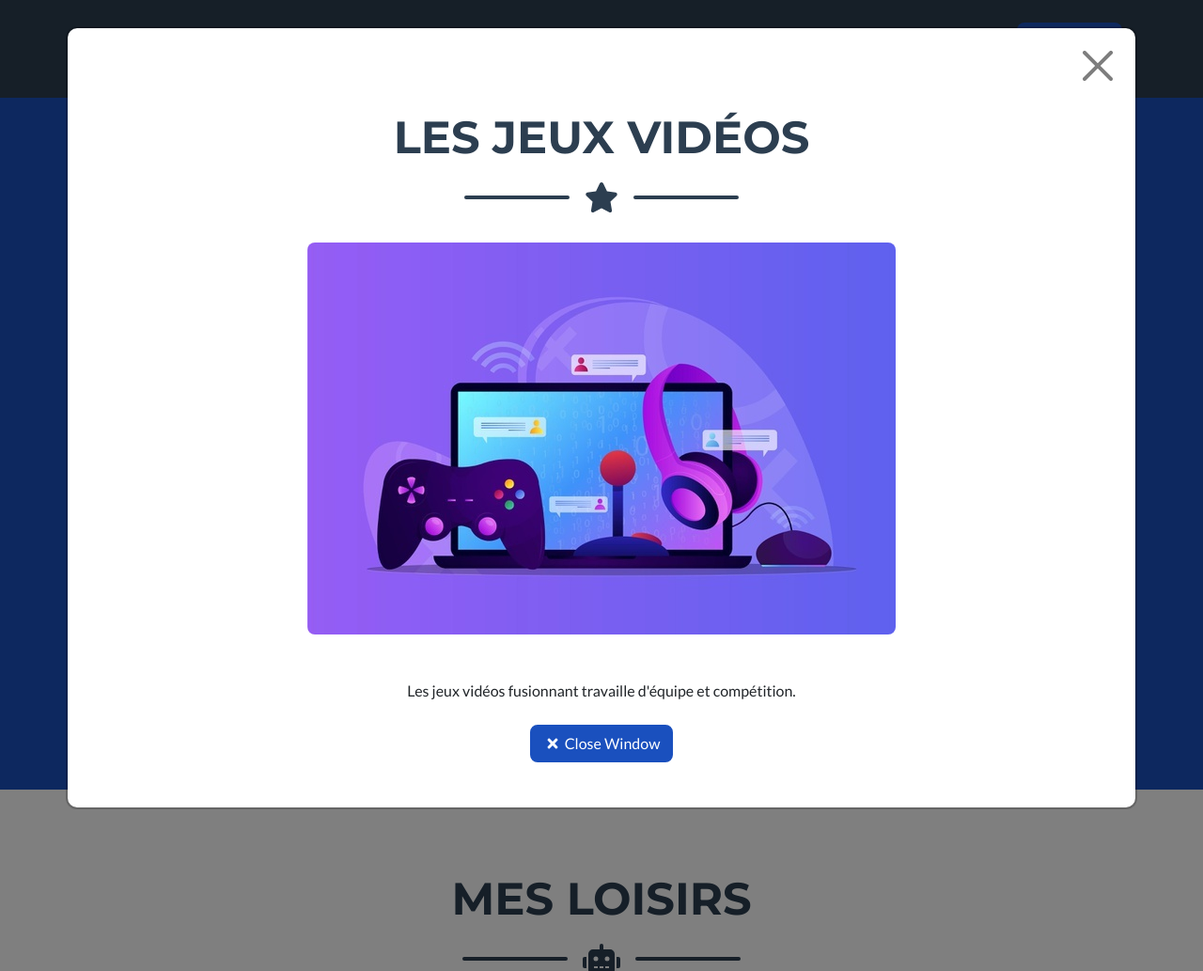
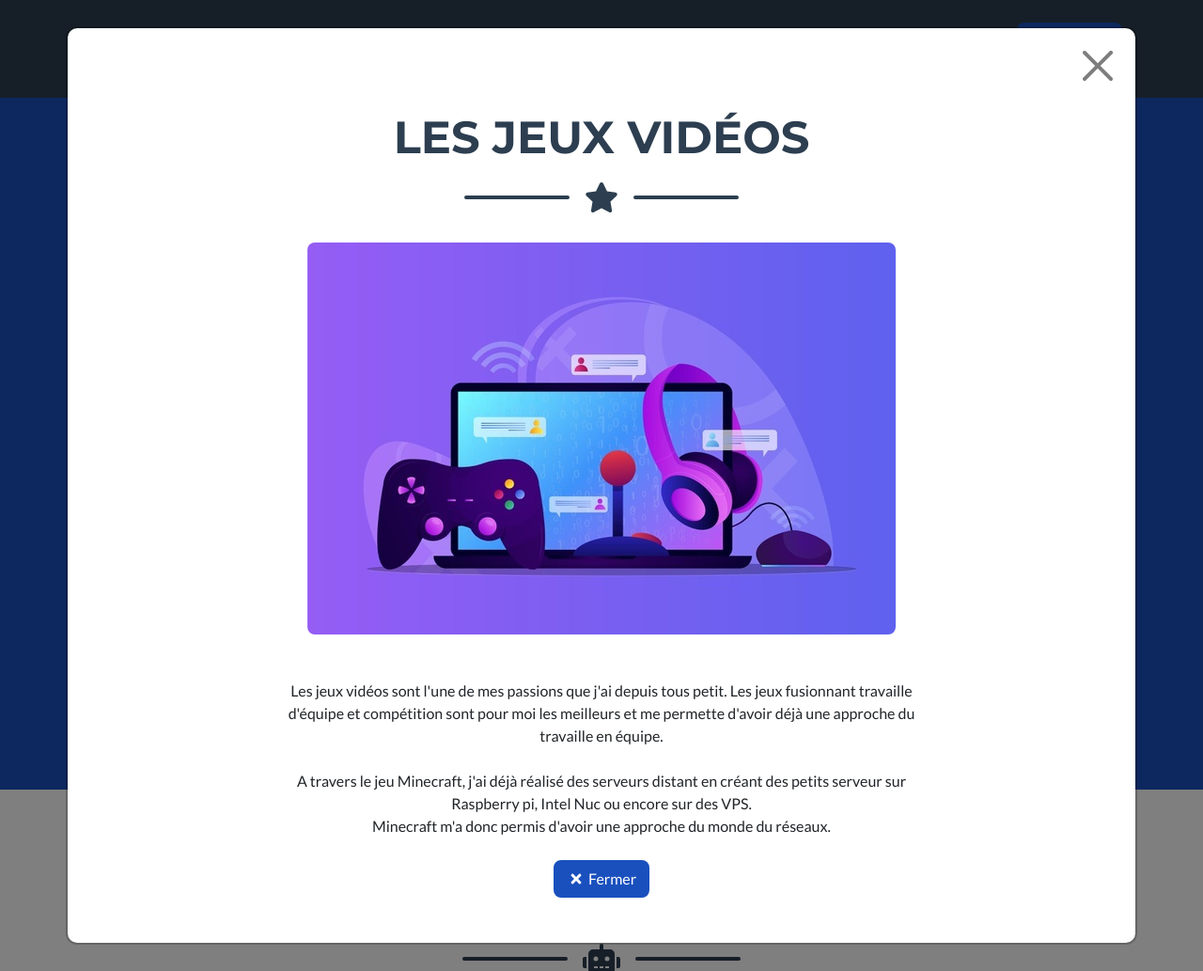
Before and after one commit to leonardoheron/sae14, a Symfony app: template templates/leo/accueil.html.twig in a window 1280 px wide, after a click that opens the changed part. Shown: the whole page at 94% size. Run offline with Twig, Linux system fonts and the light colour scheme; the template is opened without the code that fills it, so the values that code supplies are empty; some libraries are stand-ins or nearby versions.

Commit message:
update_cards

```diff
--- a/templates/leo/accueil.html.twig
+++ b/templates/leo/accueil.html.twig
@@ -177,7 +177,7 @@
                 <div class="row">
                     <!-- Footer Location-->
                     <div class="col-lg-4 mb-5 mb-lg-0">
-                        <h4 class="text-uppercase mb-4">Location</h4>
+                        <h4 class="text-uppercase mb-4">Localisation</h4>
                         <p class="lead mb-0">
                             64 rue Auguste Micon
                             <br />
@@ -227,10 +227,10 @@
                                     <!-- Portfolio Modal - Image-->
                                     <img class="img-fluid rounded mb-5" src="assets/img/loisir/jeux_video_illu.jpg" alt="..." />
                                     <!-- Portfolio Modal - Text-->
-                                    <p class="mb-4">Les jeux vidéos fusionnant travaille d'équipe et compétition.</p>
+                                    <p class="mb-4">Les jeux vidéos sont l'une de mes passions que j'ai depuis tous petit. Les jeux fusionnant travaille d'équipe et compétition sont pour moi les meilleurs et me permette d'avoir déjà une approche du travaille en équipe.<br><br>A travers le jeu Minecraft, j'ai déjà réalisé des serveurs distant en créant des petits serveur sur Raspberry pi, Intel Nuc ou encore sur des VPS.<br>Minecraft m'a donc permis d'avoir une approche du monde du réseaux.</p>
                                     <button class="btn btn-primary" href="#!" data-bs-dismiss="modal">
                                         <i class="fas fa-times fa-fw"></i>
-                                        Close Window
+                                        Fermer
                                     </button>
                                 </div>
                             </div>
@@ -259,10 +259,10 @@
                                     <!-- Portfolio Modal - Image-->
                                     <img class="img-fluid rounded mb-5" src="assets/img/loisir/it_illu.jpg" alt="..." />
                                     <!-- Portfolio Modal - Text-->
-                                    <p class="mb-4">J'adore la programmation, je code des petits programme pour mamuser, et je les réalises grâce à mon arduino UNO ou ma rapberry pi 3</p>
+                                    <p class="mb-4">J'adore la programmation, je code des petits programme pour m'amuser, et je les réalises grâce à mon arduino UNO ou ma Rapberry pi 3.<br>Je code principalement en Python, mais je me suis déjà expréimenté dans d'autre langage comme le JS ou le C# (Qui ne font pas partie de mes compétences).<br><br>J'ai déjà réalisé un projet de site web. J'ai réalisé le site de A à Z avec du code pur HTML et WordPress.</p>
                                     <button class="btn btn-primary" href="#!" data-bs-dismiss="modal">
                                         <i class="fas fa-times fa-fw"></i>
-                                        Close Window
+                                        Fermer
                                     </button>
                                 </div>
                             </div>
@@ -294,7 +294,7 @@
                                     <p class="mb-4">LA cybersécurité</p>
                                     <button class="btn btn-primary" href="#!" data-bs-dismiss="modal">
                                         <i class="fas fa-times fa-fw"></i>
-                                        Close Window
+                                        Fermer
                                     </button>
                                 </div>
                             </div>
```
Also changed, not shown: templates/leo/portfolio.html.twig (+8 -5 lines), public/assets/img/portfolio/network_illu.jpg.
